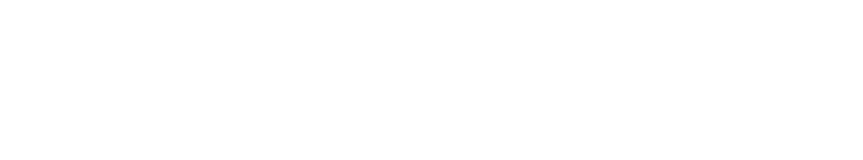
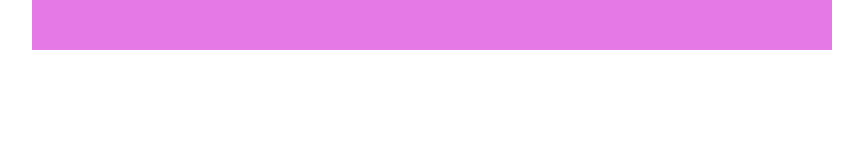
Before and after one commit to aleballabio/htmlcss-struttura-wp, a plain HTML site: page index.html in a window 1280 px wide. Shown: the whole page, without its empty margins (208-1071 px from the left). Drawn offline with Linux system fonts and the light colour scheme.

Commit message:
added header layout

```diff
--- a/styles/stile.css
+++ b/styles/stile.css
@@ -3,3 +3,19 @@
     margin: 0;
     box-sizing: border-box;
 }
+
+header {
+    width: 800px;
+    height: 50px;
+    background-color: rgba(229,121,230,255);
+    margin: 0 auto;
+    padding-top: 5px;
+}
+
+main {
+    margin: 0 auto;
+}
+
+margin > div {
+    padding-top: 5px;
+}
```
